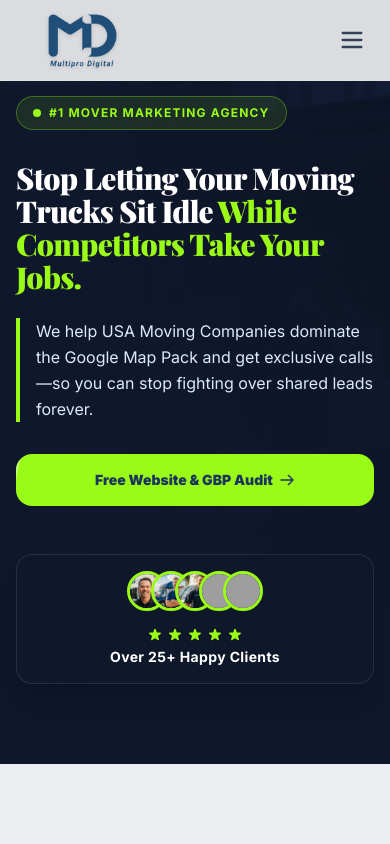
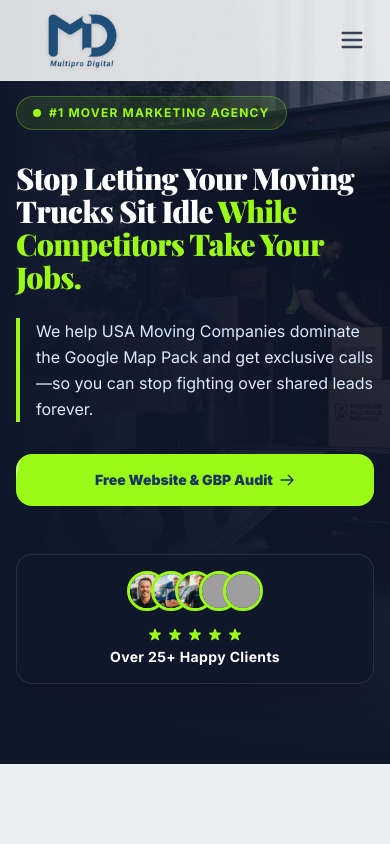
Before and after one commit to mahabubkabir40-ai/multipro-digital, a Next.js app: page / in a window 390 px wide. Shown: the top 844 px of the page. Built offline with nearby package versions, Linux system fonts and the light colour scheme; grey boxes are pictures that could not be loaded; a web font is replaced by a local one.

Commit message:
perf: optimized mobile LCP (fonts, css, hydration)

```diff
--- a/src/app/globals.css
+++ b/src/app/globals.css
@@ -33,13 +33,3 @@ body {
   font-family: var(--font-m-sans), Arial, Helvetica, sans-serif;
   overflow-x: hidden;
 }
-
-.hero-optimize {
-  content-visibility: visible;
-  contain: paint;
-}
-
-.hero-optimize h1 {
-  will-change: transform, opacity;
-  transform: translateZ(0); /* Hardware acceleration hint */
-}
--- a/src/app/layout.tsx
+++ b/src/app/layout.tsx
@@ -31,11 +31,13 @@ const organizationSchema = {
 const inter = Inter({
   variable: "--font-m-sans",
   subsets: ["latin"],
+  display: "swap",
 });
 
 const playfair = Playfair_Display({
   variable: "--font-m-serif",
   subsets: ["latin"],
+  display: "swap",
 });
 
 export const metadata: Metadata = {
--- a/src/components/Hero.tsx
+++ b/src/components/Hero.tsx
@@ -20,7 +20,7 @@ export default function Hero() {
   }, []);
 
   return (
-    <section className="relative min-h-[75vh] md:min-h-[80vh] flex flex-col justify-start lg:justify-center pt-24 pb-20 md:pt-40 md:pb-24 overflow-hidden bg-slate-900 hero-optimize">
+    <section className="relative min-h-[75vh] md:min-h-[80vh] flex flex-col justify-start lg:justify-center pt-24 pb-20 md:pt-40 md:pb-24 overflow-hidden bg-slate-900">
       {/* 10/10 Premium Animated Background */}
       <div className="absolute inset-0 z-0 overflow-hidden bg-slate-900">
         {/* VIDEO: Gated by JS to save 38MB bandwidth on mobile */}
@@ -30,15 +30,15 @@ export default function Hero() {
             loop
             muted
             playsInline
-            className="absolute inset-0 w-full h-full object-cover opacity-50 mix-blend-luminosity transform scale-105"
+            className="absolute inset-0 w-full h-full object-cover opacity-50 transform scale-105"
           >
             <source src="/moving-truck.mp4" type="video/mp4" />
           </video>
         )}
 
         {/* STATIC FALLBACK: Optimized for instant mobile LCP */}
-        {/* We use CSS classes instead of JS state for the initial block/hidden to avoid hydration flickering */}
-        <div className={`absolute inset-0 opacity-40 mix-blend-overlay ${mounted && !isMobile ? 'hidden' : 'block'}`}>
+        {/* Uses CSS opacity and hardware acceleration instead of expensive mix-blend-overlay */}
+        <div className="absolute inset-0 opacity-60 lg:opacity-30">
           <Image
             src="/blog-cover-movers.png"
             alt="Premium moving truck background"
@@ -55,7 +55,7 @@ export default function Hero() {
         <div className="absolute inset-0 bg-gradient-to-b from-transparent via-slate-900/60 to-slate-900" />
 
         {/* Subtle Tech Blueprint Grid Overlay - Hidden on mobile to save paint time */}
-        <div className="hidden lg:block absolute inset-0 bg-[linear-gradient(to_right,#8080801a_1px,transparent_1px),linear-gradient(to_bottom,#8080801a_1px,transparent_1px)] bg-[size:24px_24px] mix-blend-overlay" />
+        <div className="hidden lg:block absolute inset-0 bg-[linear-gradient(to_right,#8080801a_1px,transparent_1px),linear-gradient(to_bottom,#8080801a_1px,transparent_1px)] bg-[size:24px_24px]" />
 
         {/* Animated Glow Orbs - Hidden on mobile to significantly reduce LCP paint lag */}
         <div className="hidden lg:block absolute top-1/4 left-1/4 w-96 h-96 bg-brand-lime/10 rounded-full blur-[128px] mix-blend-screen" />
```
